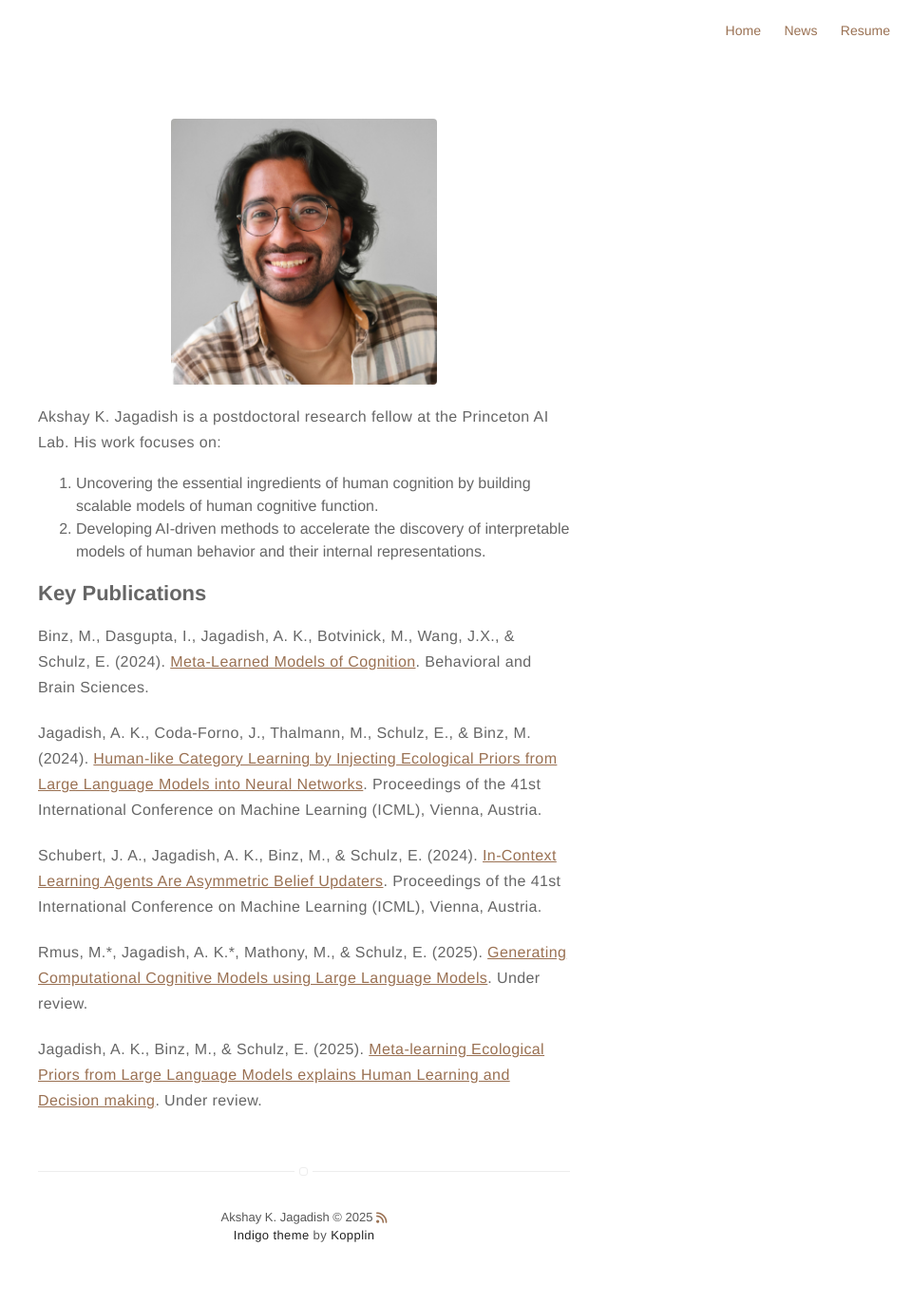
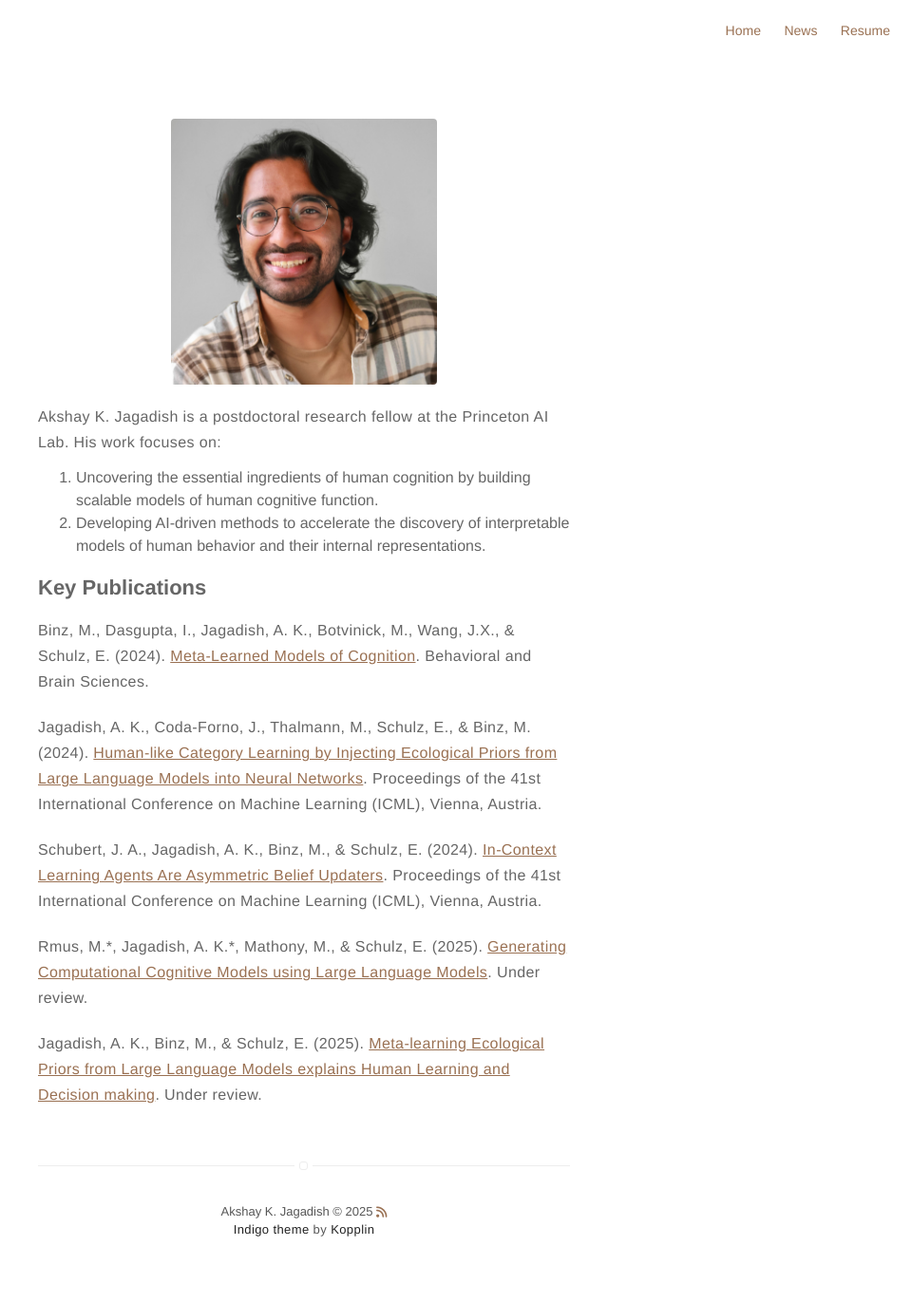
Before and after one commit to akjagadish/akjagadish.github.io, a Jekyll site: the page built from about.md, in a window 1280 px wide. Shown: the whole page at 95% size, without its empty margins (320-1280 px from the left). Built offline with Jekyll 4.4.1, drawn with Linux system fonts in a browser that asks for light colours; nearby versions of some CDN libraries.

Commit message:
Fix margin-top style for ordered list in about.md

```diff
--- a/about.md
+++ b/about.md
@@ -7,7 +7,7 @@
 <p>
   Akshay K. Jagadish is a postdoctoral research fellow at the Princeton AI Lab. His work focuses on:
 </p>
-<ol style="margin-top: -2px;">
+<ol style="margin-top: -8px;">
   <li>Uncovering the essential ingredients of human cognition by building scalable models of human cognitive function. </li>
   <li>Developing AI-driven methods to accelerate the discovery of interpretable models of human behavior and their internal representations.</li>
 </ol>
```
